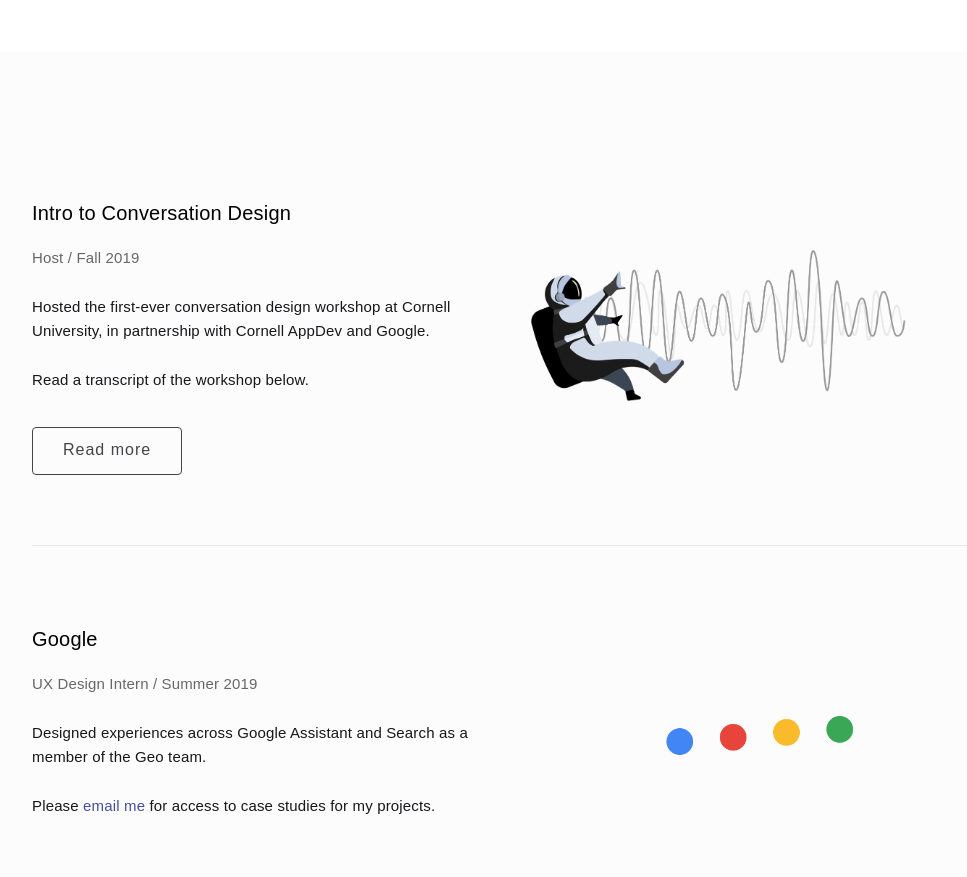
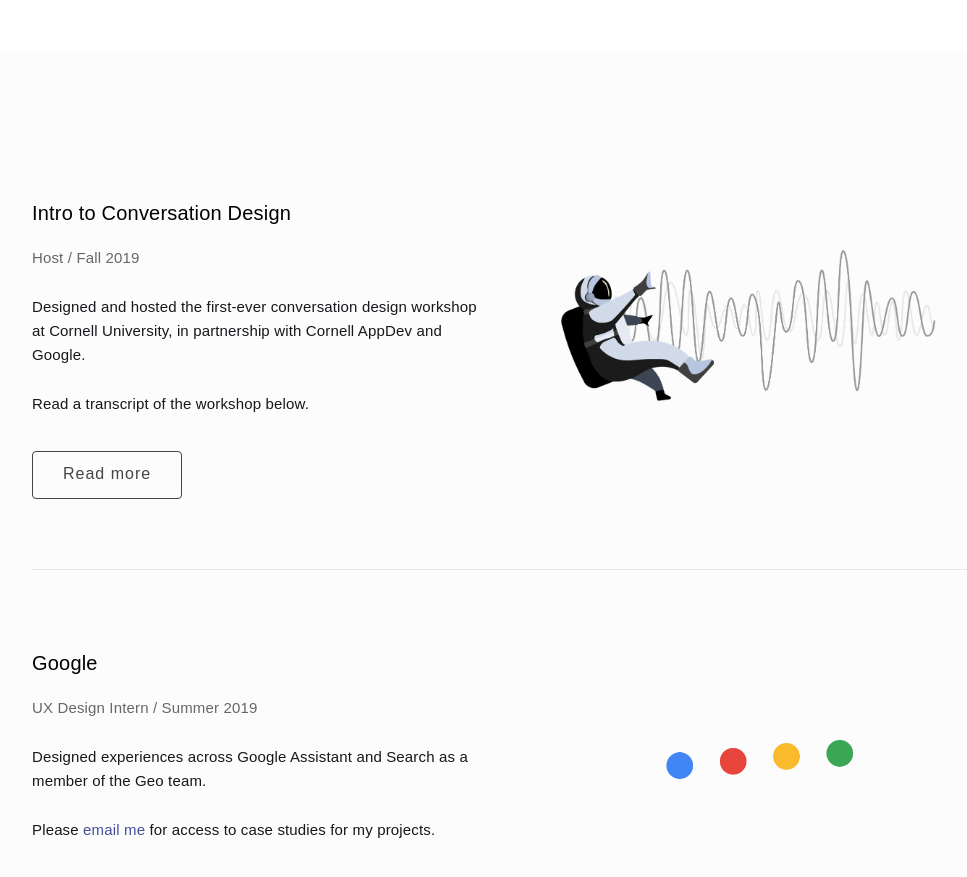
Before and after one commit to michaelhuangmk/michaelhuangmk.github.io, a Jekyll site: the page built from index.md, in a window 1280 px wide, cut to the strip 442-1365 px from the top of the page. Shown: the top 877 px of the strip, without its empty margins (128-1095 px from the left). Built offline with Jekyll 4.4.1, drawn with Linux system fonts in a browser that asks for light colours; some web fonts are replaced; our own code applies the rules of GitHub Pages for plain Markdown files.

Commit message:
fixed spacing & copy for cxd

```diff
--- a/_layouts/home.html
+++ b/_layouts/home.html
@@ -10,7 +10,7 @@
           <div class="six columns">
             <h3>Intro to Conversation Design</h3>
             <p class="u-grey">Host / Fall 2019</p>
-            <p>Hosted the first-ever conversation design workshop at Cornell University, in partnership with Cornell AppDev and Google.</p>
+            <p>Designed and hosted the first-ever conversation design workshop at Cornell University, in partnership with Cornell AppDev and Google.</p>
             <p>Read a transcript of the workshop below.</p>
             <a class="button" href="https://medium.com/p/ce3bd30e4385/edit">Read more</a>
           </div>
--- a/css/style.css
+++ b/css/style.css
@@ -141,7 +141,7 @@
 
 #cxd {
     margin-top: 50px;
-    margin-left: 0em;
+    margin-left: 2em;
     width: 25em;
 }
 
```
